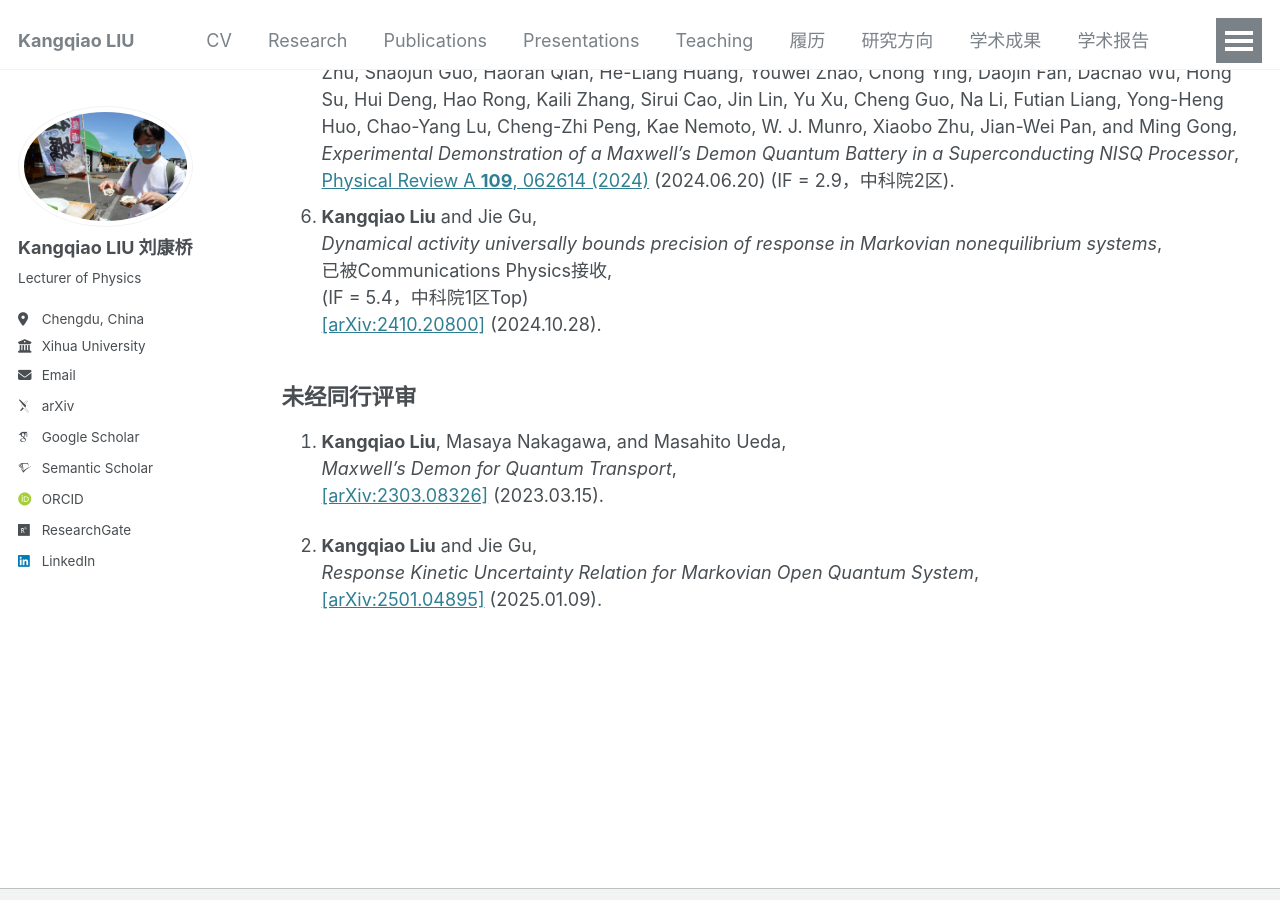
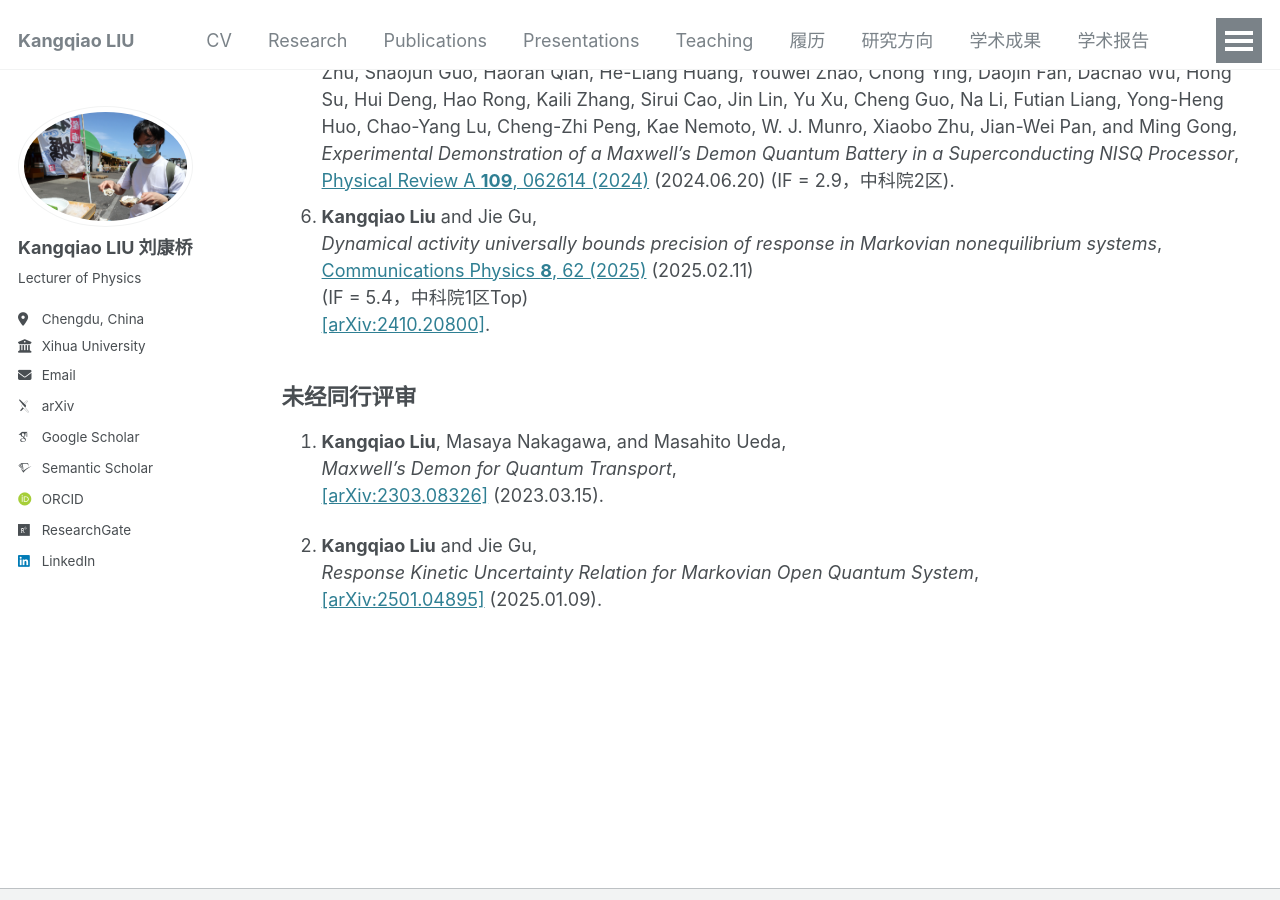
Before and after one commit to KangqiaoLiu/KangqiaoLiu.github.io, a Jekyll site: the page built from _pages/publications_zh.md, in a window 1280 px wide and 900 px high, scrolled down 979 px. Built offline with Jekyll 4.4.1, drawn with Linux system fonts in a browser that asks for light colours; some web fonts are replaced.

Commit message:
Update publications_zh.md

```diff
--- a/_pages/publications_zh.md
+++ b/_pages/publications_zh.md
@@ -45,9 +45,9 @@
   (IF = 2.9，中科院2区).
 6. **Kangqiao Liu** and Jie Gu,<br />
   *Dynamical activity universally bounds precision of response in Markovian nonequilibrium systems*,<br />
-  已被Communications Physics接收,<br />
+   [Communications Physics **8**, 62 (2025)](https://www.nature.com/articles/s42005-025-01982-w) (2025.02.11)<br />
    (IF = 5.4，中科院1区Top)<br />
-  [[arXiv:2410.20800]](https://arxiv.org/abs/2410.20800) (2024.10.28).
+  [[arXiv:2410.20800]](https://arxiv.org/abs/2410.20800).
 
 
 ## **未经同行评审**
```
